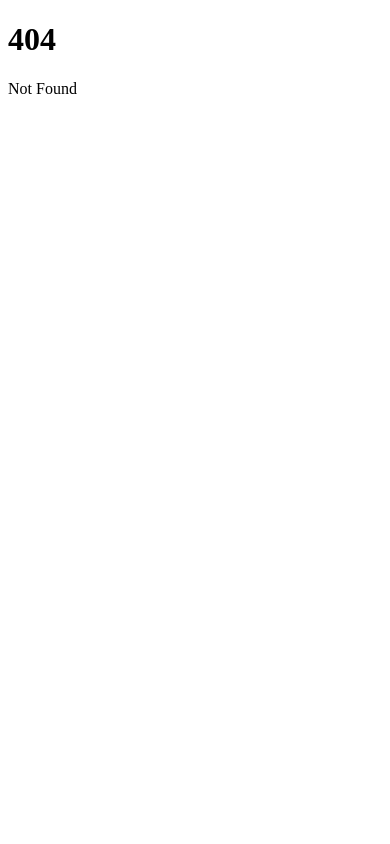
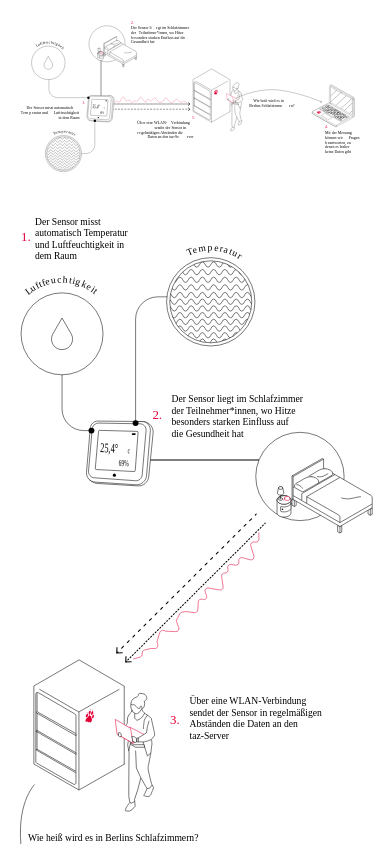
Before and after one commit to more-ginger/taz-heat, a SvelteKit app in the folder heat-app/: page /sensordiagram in a window 390 px wide. Before the commit this address had no page. Shown: the top 844 px of the page. Built offline with nearby package versions, Linux system fonts and the light colour scheme.

Commit message:
feat: add diagram image with responsive breakpoints (#58)

```diff
--- a/heat-app/src/routes/+page.svelte
+++ b/heat-app/src/routes/+page.svelte
@@ -3,4 +3,5 @@
 
 <nav class="flex flex-col text-orange">
   <a class="underline" href="/correlationmap"> correlationmap</a>
+  <a class="underline" href="/sensordiagram"> sensordiagram</a>
 </nav>
--- /dev/null
+++ b/heat-app/src/routes/sensordiagram/+page.svelte
@@ -0,0 +1,15 @@
+<script lang="ts">
+</script>
+
+<div class="w-full bg-white border m-auto flex flex-col sm:flex-row overflow-hidden">
+  <img
+    alt="Diagramm, das den Prozess der Datenerfassung von einem Temperatur- und Feuchtigkeitssensor zeigt. Der Sensor wird im Schlafzimmer angebracht, die Daten werden an die taz-Server gesendet und analysiert."
+    src="/sensor_map_vis.svg"
+    class="w-full max-md:hidden"
+  />
+  <img
+    alt="Diagramm, das den Prozess der Datenerfassung von einem Temperatur- und Feuchtigkeitssensor zeigt. Der Sensor wird im Schlafzimmer angebracht, die Daten werden an die taz-Server gesendet und analysiert."
+    src="/sensor_map_vis_mobile.svg"
+    class="w-full md:hidden"
+  />
+</div>
```
Also changed, not shown: heat-app/static/sensor_map_vis.svg (added), heat-app/static/sensor_map_vis_mobile.svg (added).
